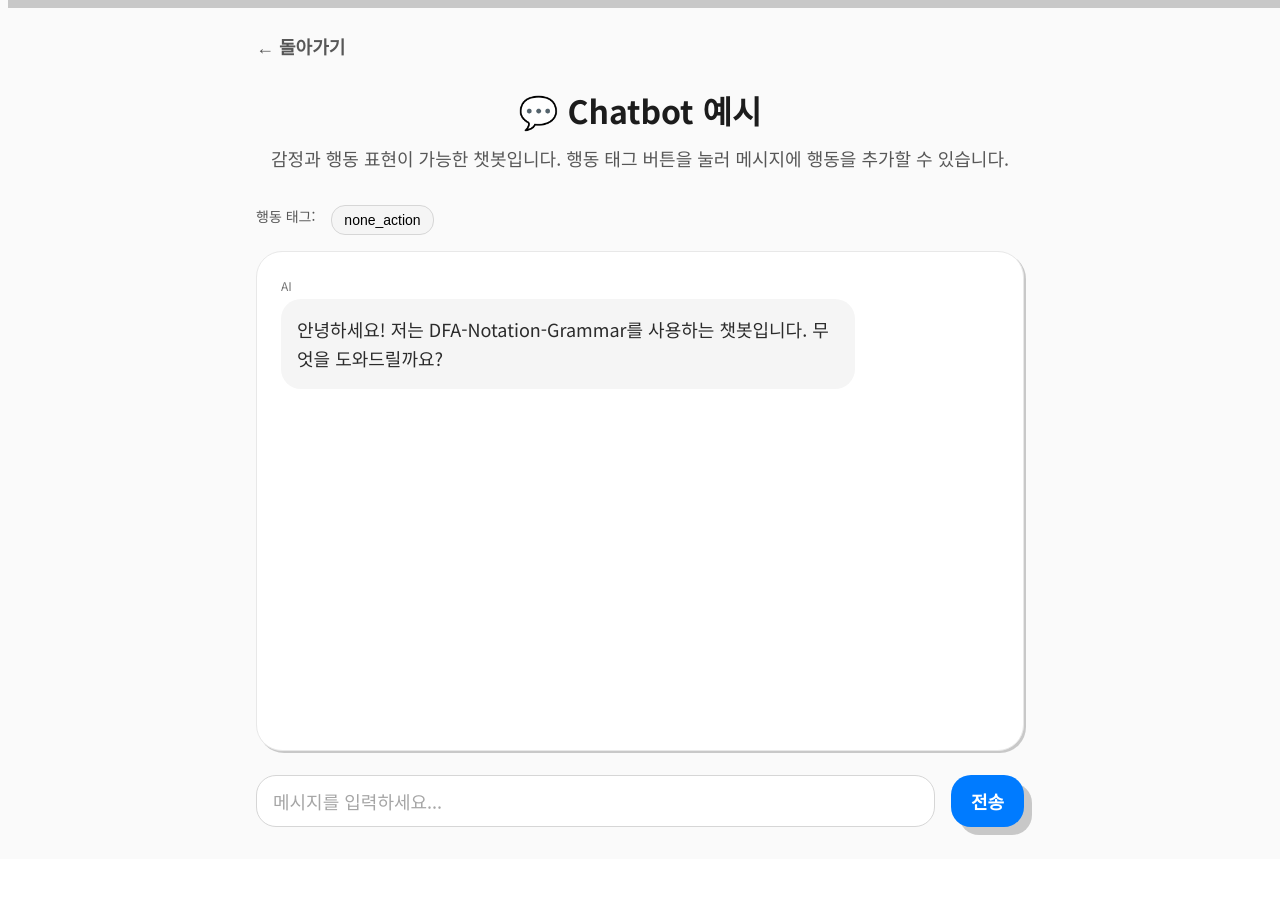
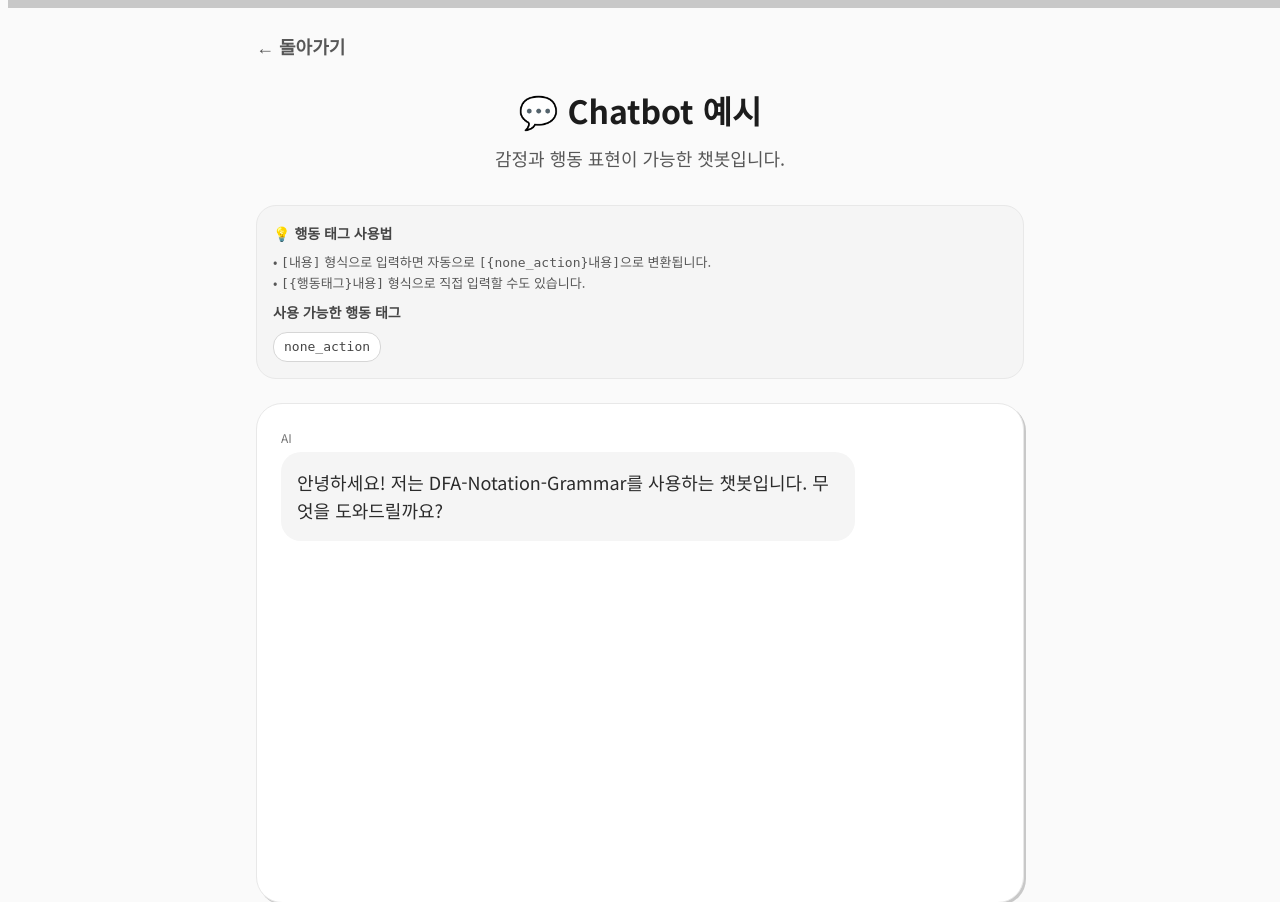
Before and after one commit to llaa33219/DFA-WEB, a Flask app: template templates/chatbot.html in a window 1280 px wide. Shown: the part 72-974 px from the top of the page. Before the commit the page ends 907 px from the top, so only its background shows below. Run offline with Flask 3, Linux system fonts and the light colour scheme; the template is opened without the code that fills it, so the values that code supplies are empty; some libraries are stand-ins or nearby versions; some web fonts are replaced.

Commit message:
행동 태그 수정

```diff
--- a/templates/chatbot.html
+++ b/templates/chatbot.html
@@ -74,32 +74,42 @@
         margin-bottom: 4px;
     }
 
-    .action-buttons {
+    .action-info {
+        background: var(--gray-100);
+        border: 1px solid var(--gray-200);
+        border-radius: var(--radius-md);
+        padding: var(--space-md);
+        margin-bottom: var(--space-lg);
+    }
+
+    .action-info-title {
+        font-size: 14px;
+        font-weight: 600;
+        color: var(--gray-700);
+        margin-bottom: var(--space-sm);
+    }
+
+    .action-info-desc {
+        font-size: 13px;
+        color: var(--gray-600);
+        margin-bottom: var(--space-sm);
+        line-height: 1.5;
+    }
+
+    .action-tags-list {
         display: flex;
         flex-wrap: wrap;
-        gap: var(--space-sm);
-        margin-bottom: var(--space-md);
+        gap: var(--space-xs);
     }
 
-    .action-btn {
-        padding: 6px 12px;
-        font-size: 14px;
-        background: var(--gray-100);
+    .action-tag-item {
+        padding: 4px 10px;
+        font-size: 13px;
+        background: var(--white);
         border: 1px solid var(--gray-300);
         border-radius: var(--radius-sm);
-        cursor: pointer;
-        transition: all var(--duration-fast) ease;
-    }
-
-    .action-btn:hover {
-        background: var(--primary-50);
-        border-color: var(--primary-500);
-    }
-
-    .action-btn.active {
-        background: var(--primary-500);
-        color: var(--white);
-        border-color: var(--primary-500);
+        color: var(--gray-700);
+        font-family: var(--font-mono);
     }
 
     .input-area {
@@ -149,15 +159,22 @@
 
     <div class="chat-header">
         <h1>💬 Chatbot 예시</h1>
-        <p>감정과 행동 표현이 가능한 챗봇입니다. 행동 태그 버튼을 눌러 메시지에 행동을 추가할 수 있습니다.</p>
+        <p>감정과 행동 표현이 가능한 챗봇입니다.</p>
     </div>
 
-    <div class="action-buttons">
-        <span style="color: var(--gray-600); font-size: 14px; margin-right: 8px;">행동 태그:</span>
-        {% for name, definition in actions.items() %}
-        <button class="action-btn" data-action="{{ name }}" title="{{ definition }}">{{ name }}</button>
-        {% endfor %}
-        <button class="action-btn" data-action="none_action" title="행동 명칭 없이 내용만 표현">none_action</button>
+    <div class="action-info">
+        <div class="action-info-title">💡 행동 태그 사용법</div>
+        <div class="action-info-desc">
+            • <code>[내용]</code> 형식으로 입력하면 자동으로 <code>[{none_action}내용]</code>으로 변환됩니다.<br>
+            • <code>[{행동태그}내용]</code> 형식으로 직접 입력할 수도 있습니다.
+        </div>
+        <div class="action-info-title" style="margin-top: var(--space-sm);">사용 가능한 행동 태그</div>
+        <div class="action-tags-list">
+            {% for name, definition in actions.items() %}
+            <span class="action-tag-item" title="{{ definition }}">{{ name }}</span>
+            {% endfor %}
+            <span class="action-tag-item" title="행동 명칭 없이 내용만 표현">none_action</span>
+        </div>
     </div>
 
     <div class="chat-box" id="chatBox">
@@ -186,22 +203,24 @@
     const messageInput = document.getElementById('messageInput');
     const loading = document.getElementById('loading');
     let conversationHistory = [];
-    let selectedAction = null;
 
-    // Action button handling
-    document.querySelectorAll('.action-btn').forEach(btn => {
-        btn.addEventListener('click', function() {
-            const action = this.dataset.action;
-            if (selectedAction === action) {
-                selectedAction = null;
-                this.classList.remove('active');
-            } else {
-                document.querySelectorAll('.action-btn').forEach(b => b.classList.remove('active'));
-                selectedAction = action;
-                this.classList.add('active');
-            }
-        });
-    });
+    function processActionTags(message) {
+        // Check if already has full action tag format [{action}content]
+        const fullPattern = /^\[\{(\w+)\}(.+)\]$/;
+        if (fullPattern.test(message)) {
+            return message;
+        }
+
+        // Check if has simple bracket format [content]
+        const simplePattern = /^\[(.+)\]$/;
+        const simpleMatch = message.match(simplePattern);
+        if (simpleMatch) {
+            return `[{none_action}${simpleMatch[1]}]`;
+        }
+
+        // Plain message without brackets
+        return message;
+    }
 
     function handleKeyPress(e) {
         if (e.key === 'Enter') {
@@ -236,13 +255,8 @@
         let message = messageInput.value.trim();
         if (!message) return;
 
-        // Add action tag if selected
-        if (selectedAction) {
-            message = `[{${selectedAction}}] ${message}`;
-            // Reset selection
-            document.querySelectorAll('.action-btn').forEach(b => b.classList.remove('active'));
-            selectedAction = null;
-        }
+        // Process action tags
+        message = processActionTags(message);
 
         messageInput.value = '';
         addMessage('user', message);
```
Also changed, not shown: templates/avatar.html (+72 -1 lines).
